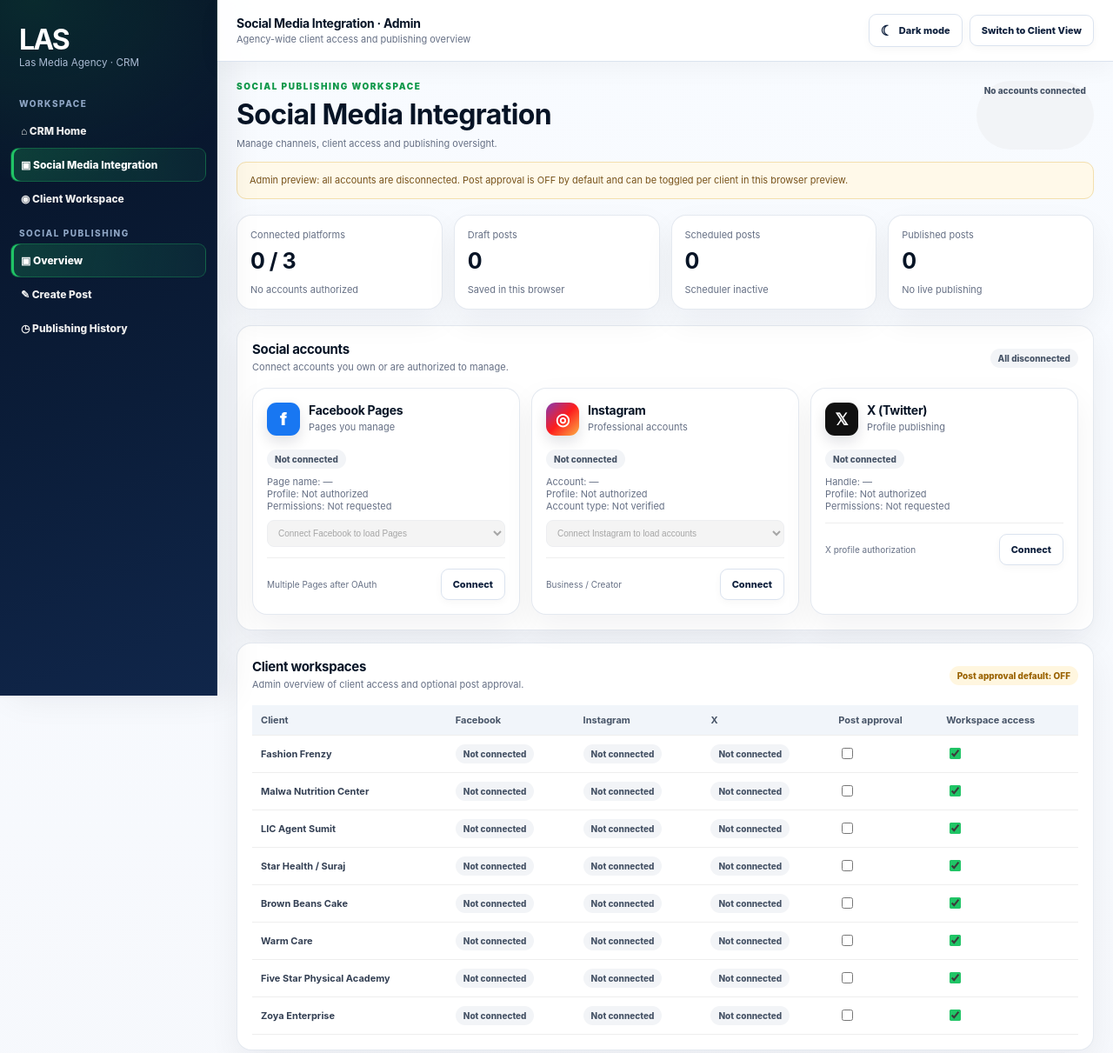
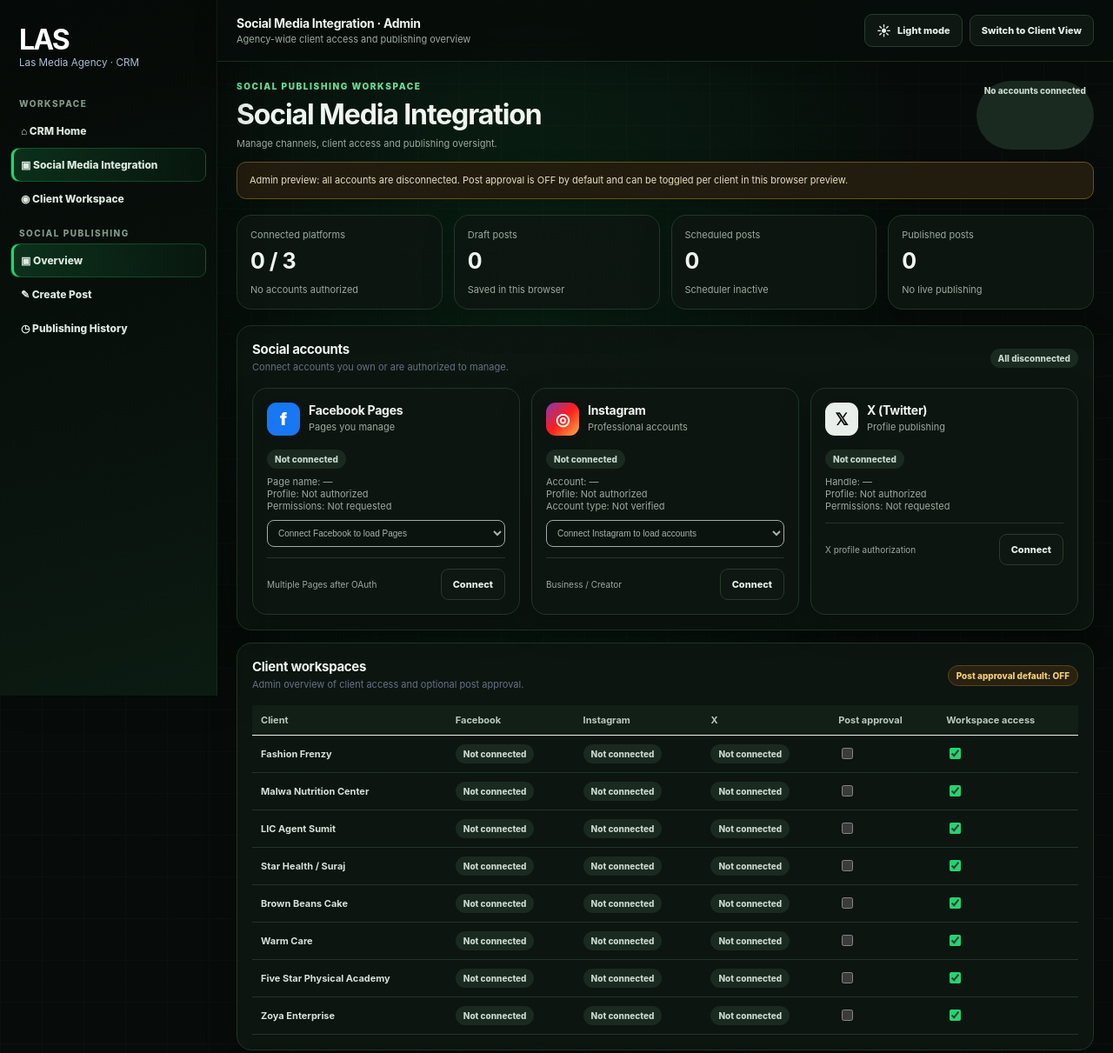
Before and after one commit to mistersingh1000-dev/ludhiana-ad-service, a plain HTML site: page crm/social-media.html in a window 1280 px wide. Shown: the top 1211 px of the page at 87% size. Drawn offline with Linux system fonts and the light colour scheme.

Commit message:
Match social dashboard to CampaignSetu dark green and warm amber theme

```diff
--- a/crm/social-media.html
+++ b/crm/social-media.html
@@ -80,6 +80,47 @@ html[data-theme="dark"] .modal p{color:#c3d1e2}
 html[data-theme="dark"] .empty{color:#a8b8cd}
 html[data-theme="dark"] .previewhead{background:#061225}
 @media(max-width:700px){.top-actions{gap:6px}.theme-toggle{padding:9px 10px}}
+
+/* CampaignSetu-inspired midnight palette from the supplied mobile screenshot */
+html[data-theme="dark"] body{background:#070c0a;background-image:radial-gradient(ellipse at 48% 24%,rgba(16,112,57,.20),transparent 48%),linear-gradient(rgba(80,125,95,.035) 1px,transparent 1px),linear-gradient(90deg,rgba(80,125,95,.035) 1px,transparent 1px);background-size:auto,48px 48px,48px 48px;color:#edf4ee}
+html[data-theme="dark"] .side{background:linear-gradient(165deg,#050907 0%,#09120d 62%,#0b1b12 100%);border-right:1px solid rgba(52,110,71,.22);box-shadow:12px 0 38px rgba(0,0,0,.28)}
+html[data-theme="dark"] .top{background:rgba(7,13,10,.94);border-color:#1b2b20;box-shadow:0 8px 28px rgba(0,0,0,.2)}
+html[data-theme="dark"] .top b,html[data-theme="dark"] .head h1,html[data-theme="dark"] .stat strong,html[data-theme="dark"] .platform h3,html[data-theme="dark"] .ptitle h2,html[data-theme="dark"] .panel h2{color:#f0f5f0}
+html[data-theme="dark"] .head h1{letter-spacing:-.035em}
+html[data-theme="dark"] .eyebrow{color:#67d994}
+html[data-theme="dark"] .stat,html[data-theme="dark"] .panel,html[data-theme="dark"] .platform{background:rgba(13,22,16,.94);border-color:#203729;box-shadow:0 14px 36px rgba(0,0,0,.24)}
+html[data-theme="dark"] .stat:hover,html[data-theme="dark"] .platform:hover{border-color:#287b49;box-shadow:0 18px 42px rgba(0,0,0,.32)}
+html[data-theme="dark"] .muted,html[data-theme="dark"] .top small,html[data-theme="dark"] .stat span,html[data-theme="dark"] .platform p,html[data-theme="dark"] .foot small{color:#9aa99e}
+html[data-theme="dark"] .navlabel{color:#81998a}
+html[data-theme="dark"] .nav a,html[data-theme="dark"] .nav button{color:#dce8df}
+html[data-theme="dark"] .nav a.active,html[data-theme="dark"] .nav button.active,html[data-theme="dark"] .nav a:hover,html[data-theme="dark"] .nav button:hover{background:linear-gradient(100deg,rgba(31,207,105,.19),rgba(31,207,105,.045));border-color:rgba(50,210,115,.23);box-shadow:inset 3px 0 0 #21d66f}
+html[data-theme="dark"] .btn{background:linear-gradient(135deg,#22df75,#13a956);color:#03140a;box-shadow:0 8px 22px rgba(23,205,100,.18)}
+html[data-theme="dark"] .btn.alt{background:#0e1711;color:#e5eee7;border:1px solid #293b2e;box-shadow:none}
+html[data-theme="dark"] .btn.alt:hover{background:#14251a;border-color:#2ebd69;color:#fff}
+html[data-theme="dark"] .status{background:#1a2a20;color:#c7d7cb}
+html[data-theme="dark"] .status.ok{background:#103522;color:#80e8a7}
+html[data-theme="dark"] .status.warn{background:#292211;color:#f2ce79;border:1px solid #58451d}
+html[data-theme="dark"] .note{background:#211c0e;border:1px solid #6b511d;color:#e9dfbd;box-shadow:0 8px 24px rgba(0,0,0,.14)}
+html[data-theme="dark"] .field label{color:#e5eee7}
+html[data-theme="dark"] .field textarea,html[data-theme="dark"] .field input,html[data-theme="dark"] select{background:#0a130d;color:#edf5ef;border-color:#2b4031}
+html[data-theme="dark"] .field textarea::placeholder,html[data-theme="dark"] .field input::placeholder{color:#74877a}
+html[data-theme="dark"] .checks label,html[data-theme="dark"] .tabs button{background:#0b160f;color:#dce8df;border-color:#2a4031}
+html[data-theme="dark"] .checks label:has(input:checked),html[data-theme="dark"] .tabs button.active{background:#103522;border-color:#25c96a;color:#91efb3}
+html[data-theme="dark"] .preview{background:#09120c;border-color:#2a4031;box-shadow:0 12px 28px rgba(0,0,0,.25)}
+html[data-theme="dark"] .previewhead{background:#050a07;color:#eaf4ec;border-bottom:2px solid #21d66f}
+html[data-theme="dark"] .previewbody{color:#e4eee6}
+html[data-theme="dark"] .table th{background:#111f16;color:#b8c9bc}
+html[data-theme="dark"] .table td{color:#d5e1d8;border-color:#203729}
+html[data-theme="dark"] .table tr:hover td{background:#122218}
+html[data-theme="dark"] .foot{border-color:#203729}
+html[data-theme="dark"] .modalbg{background:rgba(0,0,0,.76)}
+html[data-theme="dark"] .modal{background:#0e1a12;border:1px solid #34513a;box-shadow:0 28px 90px rgba(0,0,0,.55)}
+html[data-theme="dark"] .modal h3{color:#f0f5f0}
+html[data-theme="dark"] .modal p{color:#b7c8bb}
+html[data-theme="dark"] .empty{color:#9aa99e}
+html[data-theme="dark"] .toggle{accent-color:#21d66f}
+html[data-theme="dark"] .logo.xx{background:#e8eee9;color:#070c0a}
+html[data-theme="dark"] .theme-toggle{border-color:#2c4935;color:#f3f7f3}
 </style></head><body><div class="app"><aside class="side"><div class="brand"><b>LAS</b><small>Las Media Agency · CRM</small></div><div class="navlabel">WORKSPACE</div><nav class="nav"><a href="/crm/">⌂ CRM Home</a><a href="?view=admin" id="navAdmin">▣ Social Media Integration</a><a href="?view=client" id="navClient">◉ Client Workspace</a></nav><div class="navlabel">SOCIAL PUBLISHING</div><nav class="nav"><button class="active" data-tab="overview">▣ Overview</button><button data-tab="composer">✎ Create Post</button><button data-tab="history">◷ Publishing History</button></nav></aside><main class="main"><header class="top"><div><b id="topTitle">Social Media Integration · Admin</b><br><small id="topSub">Agency-wide client access and publishing overview</small></div><div class="top-actions"><button class="btn alt theme-toggle" id="themeToggle" type="button" aria-label="Switch to dark mode" title="Switch theme"><span id="themeIcon">☾</span><span id="themeLabel">Dark mode</span></button><button class="btn alt" id="roleBtn">Switch to Client View</button></div></header><div class="content">
 <div class="head"><div><div class="eyebrow">SOCIAL PUBLISHING WORKSPACE</div><h1 id="pageTitle">Social Media Integration</h1><div class="muted" id="pageSub">Connect social channels, prepare content once and manage publishing.</div></div><span class="status">No accounts connected</span></div>
 <div class="note" id="notice">Frontend preview only. No Facebook, Instagram or X account is connected. No OAuth or publishing request will be sent.</div>
@@ -96,7 +137,7 @@ html[data-theme="dark"] .previewhead{background:#061225}
 <section id="historyView" class="hidden"><div class="panel"><div class="ptitle"><div><h2>Publishing history</h2><p>Drafts stored in this browser preview.</p></div><button class="btn alt" id="newPost">Create post</button></div><div class="tablewrap"><table class="table"><thead><tr><th>Post</th><th>Platforms</th><th>Saved</th><th>Status</th><th>Action</th></tr></thead><tbody id="historyRows"></tbody></table></div></div></section>
 </div></main></div><div class="modalbg" id="modal"><div class="modal"><h3 id="mt">Preview only</h3><p id="mm"></p><div class="actions"><button class="btn alt" id="closeModal">Close</button></div></div></div>
 <script>
-const themeKey='las_theme_preference_v1';function applyTheme(theme){document.documentElement.setAttribute('data-theme',theme);const dark=theme==='dark';const icon=document.getElementById('themeIcon'),label=document.getElementById('themeLabel'),btn=document.getElementById('themeToggle');if(icon)icon.textContent=dark?'☀':'☾';if(label)label.textContent=dark?'Light mode':'Dark mode';if(btn){btn.setAttribute('aria-label',dark?'Switch to light mode':'Switch to dark mode');btn.title=dark?'Switch to light mode':'Switch to dark mode';}}const savedTheme=localStorage.getItem(themeKey);applyTheme(savedTheme==='dark'?'dark':'light');document.getElementById('themeToggle')?.addEventListener('click',()=>{const next=document.documentElement.getAttribute('data-theme')==='dark'?'light':'dark';localStorage.setItem(themeKey,next);applyTheme(next);});const $=id=>document.getElementById(id),key='las_social_ui_drafts_v1';let mode=new URLSearchParams(location.search).get('view')==='client'?'client':'admin',drafts=JSON.parse(localStorage.getItem(key)||'[]'),approval=JSON.parse(localStorage.getItem('las_social_approval_ui')||'{}'),access=JSON.parse(localStorage.getItem('las_social_access_ui')||'{}'),overrides={},captionMode='default',mediaUrl='';
+const themeKey='las_theme_preference_v1';function applyTheme(theme){document.documentElement.setAttribute('data-theme',theme);const dark=theme==='dark';const icon=document.getElementById('themeIcon'),label=document.getElementById('themeLabel'),btn=document.getElementById('themeToggle');if(icon)icon.textContent=dark?'☀':'☾';if(label)label.textContent=dark?'Light mode':'Dark mode';if(btn){btn.setAttribute('aria-label',dark?'Switch to light mode':'Switch to dark mode');btn.title=dark?'Switch to light mode':'Switch to dark mode';}}const savedTheme=localStorage.getItem(themeKey);applyTheme(savedTheme==='light'?'light':'dark');document.getElementById('themeToggle')?.addEventListener('click',()=>{const next=document.documentElement.getAttribute('data-theme')==='dark'?'light':'dark';localStorage.setItem(themeKey,next);applyTheme(next);});const $=id=>document.getElementById(id),key='las_social_ui_drafts_v1';let mode=new URLSearchParams(location.search).get('view')==='client'?'client':'admin',drafts=JSON.parse(localStorage.getItem(key)||'[]'),approval=JSON.parse(localStorage.getItem('las_social_approval_ui')||'{}'),access=JSON.parse(localStorage.getItem('las_social_access_ui')||'{}'),overrides={},captionMode='default',mediaUrl='';
 const clients=['Fashion Frenzy','Malwa Nutrition Center','LIC Agent Sumit','Star Health / Suraj','Brown Beans Cake','Warm Care','Five Star Physical Academy','Zoya Enterprise'];
 function popup(t,m){$('mt').textContent=t;$('mm').textContent=m;$('modal').classList.add('show')}
 function drawClients(){$('clientRows').innerHTML=clients.map((n,i)=>'<tr><td><b>'+n+'</b></td><td><span class="status">Not connected</span></td><td><span class="status">Not connected</span></td><td><span class="status">Not connected</span></td><td><input class="toggle" type="checkbox" data-i="'+i+'" '+(approval[i]?'checked':'')+'></td><td><input class="toggle access" type="checkbox" data-access="'+i+'" '+(access[i]!==false?'checked':'')+'></td></tr>').join('');document.querySelectorAll('[data-i]').forEach(x=>x.addEventListener('change',e=>{approval[e.target.dataset.i]=e.target.checked;localStorage.setItem('las_social_approval_ui',JSON.stringify(approval));drawClients()}));document.querySelectorAll('[data-access]').forEach(x=>x.addEventListener('change',e=>{access[e.target.dataset.access]=e.target.checked;localStorage.setItem('las_social_access_ui',JSON.stringify(access));drawClients()}))}
```
